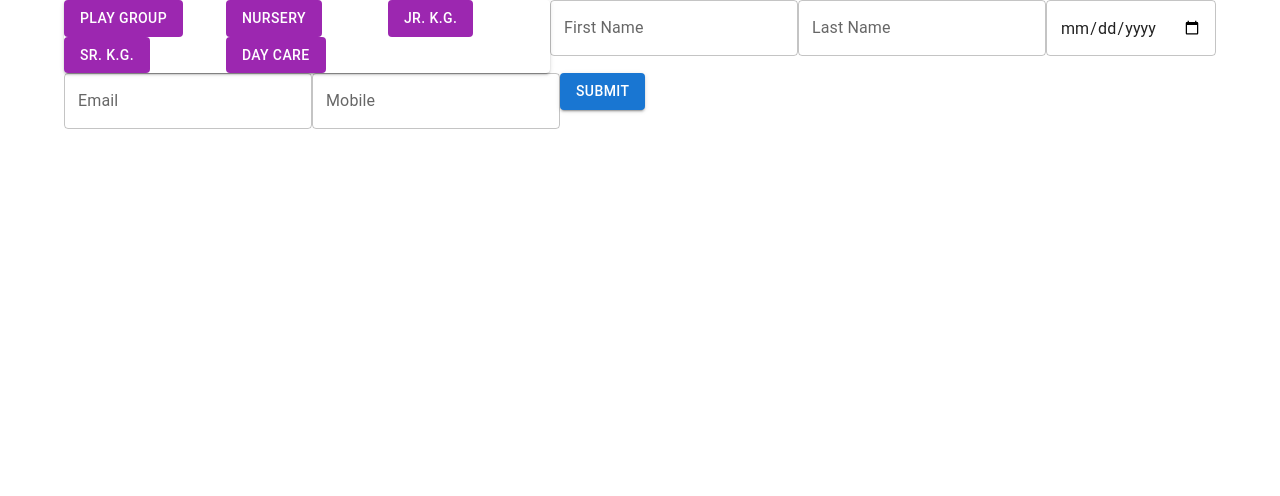
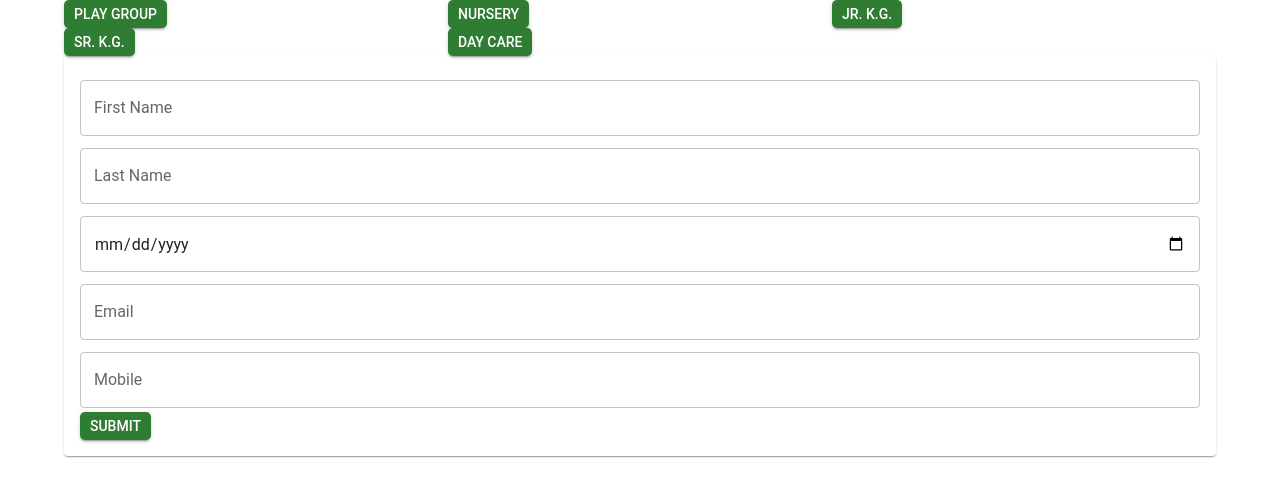
Before and after one commit to aadiTechnology/smartkidz, a React (Create React App) app: page / in a window 1280 px wide. Shown: the top 496 px of the page. Built offline with nearby package versions, Linux system fonts and the light colour scheme.

Commit message:
updated style

```diff
--- a/package.json
+++ b/package.json
@@ -8,6 +8,7 @@
     "@fontsource/roboto": "^4.5.8",
     "@mui/icons-material": "^5.11.0",
     "@mui/material": "^5.11.7",
+    "@mui/styles": "^5.11.7",
     "@testing-library/jest-dom": "^5.16.5",
     "@testing-library/react": "^13.4.0",
     "@testing-library/user-event": "^13.5.0",
--- a/src/Component/Register.jsx
+++ b/src/Component/Register.jsx
@@ -1,18 +1,19 @@
-import { Box, Button, TextField } from '@mui/material'
+import { Box, Button, TextField ,Paper } from '@mui/material'
 import React, { useState } from 'react'
 import RegisterApi from '../API/RegisterApi';
 import { IsEmailValid, IsMobileNoValid, IsEmpty } from '../Common/Util';
 import { useParams } from 'react-router';
+import ClassButton from '../Libraries/ClassButton';
+import NameTextField from '../Libraries/TextField/NameTextField';
 
-import ClassButton from '../Libraries/ClassButton';
-import { internal_processStyles } from '@mui/styled-engine';
-const Register = () => {
+
+   const Register = () => {
+
     const {Id} = useParams();
-    console.log(Id,"Id")
     const [firstName, setFirstName] = useState('')
-    const [firstNameError, setFirstNameError] = useState('')
+    const [firstNameError, setFirstNameError] = useState(false)
     const [lastName, setLastName] = useState('')
-    const [lastNameError, setLastNameError] = useState('')
+    const [lastNameError, setLastNameError] = useState(false)
     const [birthDate, setBirthDate] = useState('')
     const [birthDateError, setBirthDateError] = useState('')
     const [emailId, setEmailId] = useState('')
@@ -20,14 +21,14 @@ const Register = () => {
     const [mobileNoError, setMobileNoError] = useState('')
     const [mobileNo, setMobileNo] = useState('')
     const clickSubmit = () => {
-        setFirstNameError(IsEmpty('First Name', firstName))
-        setLastNameError(IsEmpty('Last Name', lastName))
+        // setFirstNameError(IsEmpty('First Name', firstName))
+        // setLastNameError(IsEmpty('Last Name', lastName))
         setBirthDateError(IsEmpty('Birth date', birthDate))
         setEmailIdError(IsEmailValid(emailId))
         console.log(GetClassId())
         setMobileNoError(IsMobileNoValid(mobileNo))
-        if (firstNameError === '' &&
-            lastNameError === '' &&
+        if (firstNameError &&
+            lastNameError &&
             birthDateError === '' &&
             emailIdError === '' &&
             mobileNoError === '' &&
@@ -73,43 +74,73 @@ const Register = () => {
         { Id: "4", Name: "Sr. K.G.", Value: "4", IsActive: false },
         { Id: "5", Name: "Day Care", Value: "5", IsActive: false },
     ])
+    const onFirstNameChange = (value) =>{
+        setFirstName(value)
+    }
+    const onLastNameChange = (value) =>{
+        setLastName(value)
+    }
+    const onFirstNameBlur = (value) =>{
+        setFirstNameError(value)
+    }
+    const onLastNameBlur = (value) =>{
+        setLastNameError(value)
+    }
     return (
         <Box>
             <ClassButton itemList={itemList} clickItem={clickItem}></ClassButton>
-            <TextField id="outlined-basic" label="First Name" variant="outlined"
-            value={firstName}
-                onChange={(e) => { setFirstName(e.target.value) }}
+
+            <Paper component={Box} p={2}>
+            {/* <TextField  id="outlined-basic" label="First Name"
+               value={firstName}
+                onChange={(e) => { setFirstName(value) }}
                 onBlur={(e) => { setFirstNameError(IsEmpty('First Name', e.target.value)) }}
                 error={firstNameError !== ''}
-                helperText={firstNameError} />
-            <TextField id="outlined-basic" label="Last Name" variant="outlined"
+                helperText={firstNameError} /> */}
+                <NameTextField
+                label="First Name"
+                value={firstName}
+                onChange={onFirstNameChange}
+                onBlur={onFirstNameBlur}
+                ></NameTextField>
+            {/* <TextField  id="outlined-basic" label="Last Name"
             value={lastName}
                 onChange={(e) => { setLastName(e.target.value) }}
                 onBlur={(e) => { setLastNameError(IsEmpty('Last Name', e.target.value)) }}
                 error={lastNameError !== ''}
-                helperText={lastNameError} />
-            <TextField type={'date'} id="outlined-basic" variant="outlined"
-            value={birthDate}
+                helperText={lastNameError} /> */}
+                 <NameTextField
+                label="Last Name"
+                value={lastName}
+                onChange={onLastNameChange}
+                onBlur={onLastNameBlur}
+                ></NameTextField>
+            <TextField  type={'date'} id="outlined-basic"
+                value={birthDate}
                 onChange={(e) => { setBirthDate(e.target.value) }}
                 onBlur={(e) => { setBirthDateError(IsEmpty('Birth Date', e.target.value)) }}
                 error={birthDateError !== ''}
                 helperText={birthDateError} />
 
-            <TextField type={'email'} id="outlined-basic" label="Email" variant="outlined"
-            value={emailId}
+            <TextField type={'email'} id="outlined-basic" label="Email"
+                value={emailId}
                 onChange={(e) => { setEmailId(e.target.value) }}
                 onBlur={(e) => { setEmailIdError(IsEmailValid(e.target.value)) }}
                 error={emailIdError !== ''}
                 helperText={emailIdError} />
 
-            <TextField type={'number'} id="outlined-basic" label="Mobile" variant="outlined"
-            value={mobileNo}
+            <TextField  type={'number'} id="outlined-basic" label="Mobile"
+                value={mobileNo}
                 onChange={(e) => { setMobileNo(e.target.value) }}
                 onBlur={(e) => { setMobileNoError(IsMobileNoValid(e.target.value)) }}
                 error={mobileNoError !== ''}
                 helperText={mobileNoError} />
-            <Button variant="contained" onClick={clickSubmit}   >Submit</Button>
+            <Button  onClick={clickSubmit}  >Submit</Button>
+            </Paper>
+
+
         </Box>
+
     )
 }
 
--- a/src/Libraries/ClassButton.jsx
+++ b/src/Libraries/ClassButton.jsx
@@ -10,14 +10,14 @@ const ClassButton = ({ itemList, clickItem }) => {
     }
     return (
 
-        <ButtonGroup variant="contained" aria-label="outlined primary button group">
+
             <Grid container>
                 {
                     itemList.map((item, i) => {
                         return (
                             <Grid item xs={4} key={i}>
                                 <Button onClick={() => { onClick(item.Value) }}
-                                    color={item.IsActive ? "success" : "secondary"}
+                                    backgroundColor={item.IsActive ? "success" : "primary"}
                                 >{item.Name}</Button>
                             </Grid>
                         )
@@ -25,7 +25,7 @@ const ClassButton = ({ itemList, clickItem }) => {
                 }
 
             </Grid>
-        </ButtonGroup>
+
     )
 }
 
--- /dev/null
+++ b/src/Libraries/TextField/NameTextField.jsx
@@ -0,0 +1,23 @@
+import { TextField } from '@mui/material'
+import React, { useState } from 'react'
+
+const NameTextField = ({label, value, onChange, onBlur}) => {
+    const [firstNameError, setFirstNameError] = useState('')
+    const onFirstNameBlur = (e) =>{
+        let isError = !value
+        setFirstNameError(isError?label + ' should not be blank.':'')
+        onBlur(isError)
+    }
+  return (
+    <>
+      <TextField  id="outlined-basic" label={label}
+               value={value}
+                onChange={(e) => { onChange(e.target.value) }}
+                onBlur={onFirstNameBlur}
+                error={firstNameError !== ''}
+                helperText={firstNameError} />
+    </>
+  )
+}
+
+export default NameTextField
--- /dev/null
+++ b/src/theme.js
@@ -0,0 +1,43 @@
+import { createTheme } from '@mui/material/styles';
+import { Box } from '@mui/material';
+const theme = createTheme({
+   typography: {
+       fontFamily:'Roboto'
+       },
+
+    components: {
+        MuiButton: {
+            defaultProps: {
+                variant:"contained",
+                color:"success"
+              },
+          styleOverrides: {
+            contained: {
+            borderRadius: 5,
+            height: 28,
+            padding: '0 10px',
+          },
+        },
+    },
+   MuiTextField:{
+    defaultProps: {
+        margin:"dense",
+        variant:"outlined",
+        fullWidth:true,
+
+    },
+    styleOverrides: {
+        root: {
+
+          },
+    },
+
+}
+
+
+
+},
+
+
+})
+ export default theme;
```
Also changed, not shown: src/App.js (+8 -3 lines), src/Libraries/TextField/EmailTextField.jsx (added, +11 -0 lines), src/Libraries/TextField/DateTextField.jsx (added), src/Libraries/TextField/FileTextField.jsx (added), src/Libraries/TextField/MobileTextField.jsx (added), 1 other file (tests, documents, lock files or other folders).
